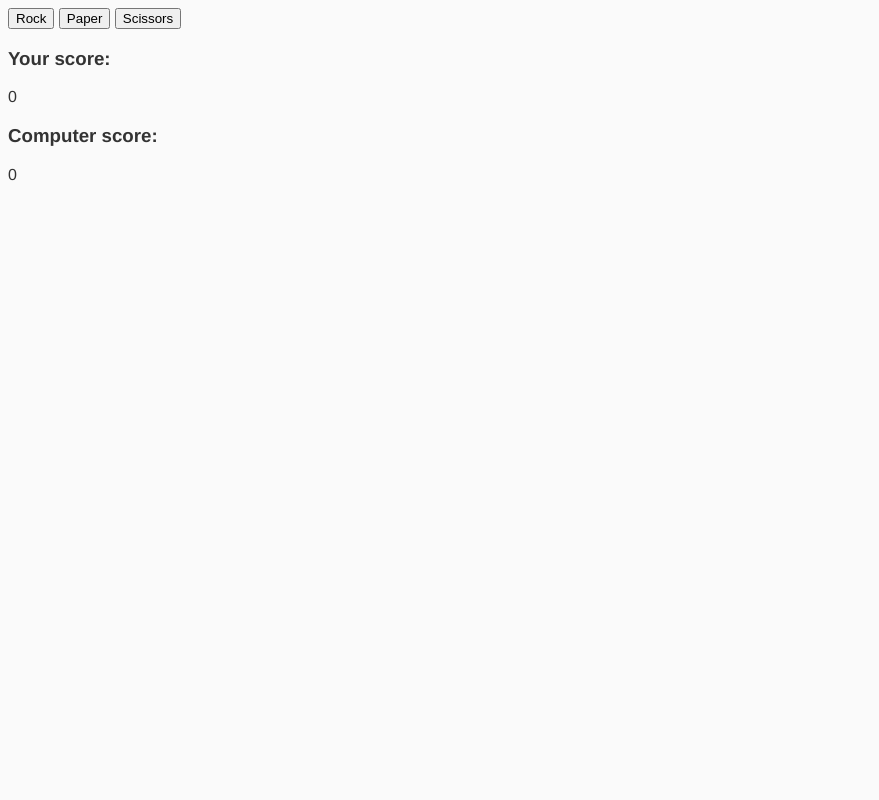
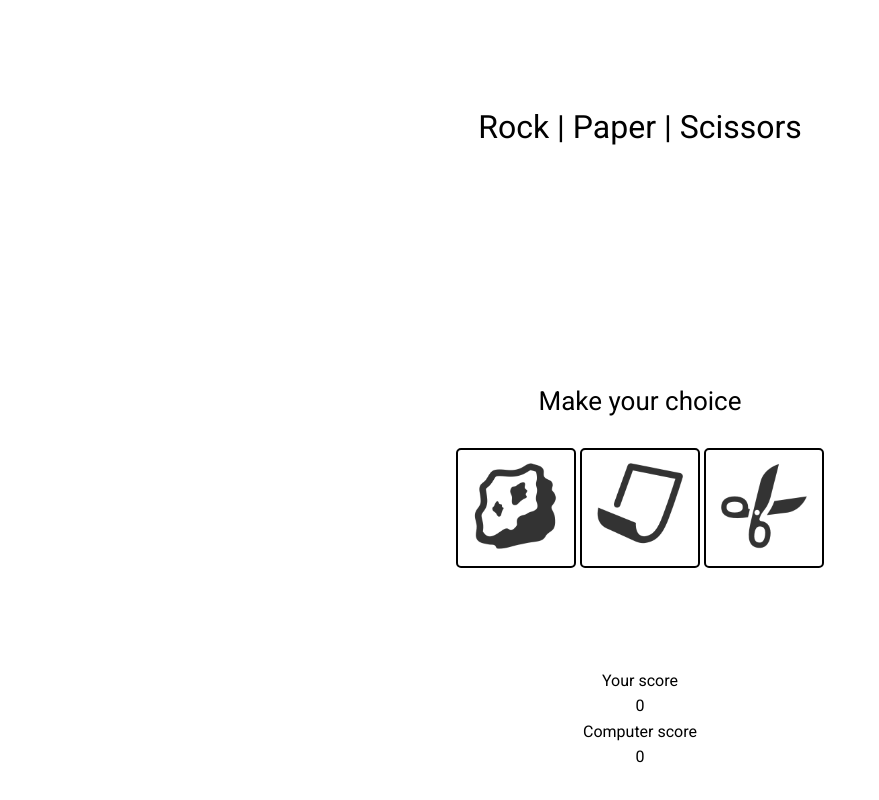
Before and after one commit to memonamadi/rock-paper-scissors, a website: page app/index.html in a window 1280 px wide. Shown: the whole page, without its empty margins (0-879 px from the left). Drawn offline with nearby package versions, Linux system fonts and the light colour scheme; files that its build step writes are made by us from their sources.

Commit message:
refactored js and html and started styling

```diff
--- a/app/index.html
+++ b/app/index.html
@@ -2,7 +2,7 @@
 <html lang="">
   <head>
     <meta charset="utf-8">
-    <title>rock paper scissors</title>
+    <title>Rock Paper Scissors</title>
     <meta name="description" content="">
     <meta name="viewport" content="width=device-width, initial-scale=1">
 
@@ -15,6 +15,7 @@
     <!-- endbower -->
     <!-- endbuild -->
     <!-- build:css(.tmp) styles/main.css -->
+    <link href='https://fonts.googleapis.com/css?family=Roboto' rel='stylesheet' type='text/css'>
     <link rel="stylesheet" href="styles/main.css">
     <!-- endbuild -->
   </head>
@@ -30,27 +31,42 @@
     <!-- endbower -->
     <!-- endbuild -->
 
-    <button data-id="rock">Rock</button>
-    <button data-id="paper">Paper</button>
-    <button data-id="scissors">Scissors</button>
+    <div id="main_wrapper">
 
-    <div>
-      <p id="results"></p>
-    </div>
+      <h1>Rock | Paper | Scissors</h1>
 
-    <div id="score">
+      <section class="options_container">
+        <h2>Make your choice</h2>
+        <button data-id="rock">
+          <img src="images/rock.png" alt="rock">
+        </button>
+        <button data-id="paper">
+          <img src="images/paper.png" alt="paper">
+        </button>
+        <button data-id="scissors">
+          <img src="images/scissors.png" alt="scissors">
+        </button>
+      </section>
+
+      <section id="feedback">
+        <p></p>
+      </section>
+
+      <section id="score">
         <div id="user_score">
-        <h3>Your score:</h3>
+          <h3>Your score</h3>
           <p>0</p>
         </div>
         <div id="computer_score">
-        <h3>Computer score:</h3>
+          <h3>Computer score</h3>
           <p>0</p>
         </div>
-    </div>
+      </section>
 
-    <div>
-      <p id="end_game"></p>
+      <section id="game_results">
+        <p></p>
+      </section>
+
     </div>
 
     <!-- build:js scripts/main.js -->
--- a/app/scripts/main.js
+++ b/app/scripts/main.js
@@ -4,11 +4,11 @@
 
 	$("button").on("click", function() {
 
-  		var userChoice = this.dataset.id;
+  		var userChoice = $("button").data("id");
   		var choices = ["rock", "paper", "scissors"];
   		var computerChoice = choices[Math.floor(Math.random() * choices.length)];
-  		var showResult = document.getElementById("results");
-  		var scoreContainer = document.getElementById("score");
+  		var showResult = $("#feedback p");
+  		var scoreContainer = $("#score");
   		var userScoreContainer = $("#user_score p");
   		var computerScoreContainer = $("#computer_score p");
   		var userScore = 0;
@@ -17,17 +17,15 @@
   		var computerOldScore = computerScoreContainer.html();
   		var userNewScore;
   		var computerNewScore;
-  		var gameResult = $("#end_game");
+  		var gameResult = $("#game_results p");
 
   		results(userChoice, computerChoice);
 
-  		if(endOfGame)
-  			{
-  				console.log('end of game');
-  				endOfGame = false;
-  				resetScore();
-  				resetEndGameMessage();
-  			}
+  		if(endOfGame) {
+  			endOfGame = false;
+  			resetScore();
+  			resetEndGameMessage();
+  		}
 
   		endGameMessage();
 
@@ -51,17 +49,17 @@
 
         			switch(choice2) {
           				case obj[i].defeats:
-            				showResult.innerHTML = obj[i].name + " defeats " + obj[i].defeats;
+            				showResult.html(obj[i].name + " defeats " + obj[i].defeats);
             				userNewScore = parseFloat(userOldScore) + 1;
             				userScoreContainer.html(userNewScore);
             				break;
           				case obj[i].loses:
-            				showResult.innerHTML = obj[i].name + " loses to " + obj[i].loses;
+            				showResult.html(obj[i].name + " loses to " + obj[i].loses);
             				computerNewScore = parseFloat(computerOldScore) + 1;
             				computerScoreContainer.html(computerNewScore);
             				break;
           				case obj[i].name:
-            				showResult.innerHTML = obj[i].name + " ties " + obj[i].name;
+            				showResult.html(obj[i].name + " ties " + obj[i].name);
             				break;
         			}
 
--- a/app/styles/main.scss
+++ b/app/styles/main.scss
@@ -1,31 +1,49 @@
 // bower:scss
 // endbower
 
-body {
-  background: #fafafa;
-  font-family: "Helvetica Neue", Helvetica, Arial, sans-serif;
-  color: #333;
+@import 'partials/_reset';
+@import 'partials/_variables';
+
+html {
+  height: 100%;
 }
 
-.hero-unit {
-  margin: 50px auto 0 auto;
-  width: 300px;
-  font-size: 18px;
-  font-weight: 200;
-  line-height: 30px;
-  background-color: #eee;
-  border-radius: 6px;
-  padding: 60px;
+body {
+  font-size: $body-font-size;
+  font-family: 'Roboto', sans-serif;
+  line-height: $line-height;
+  width: 100%;
+  height: 100%;
+}
+
+#main_wrapper {
+  display: block;
+  margin: 0 auto;
+  width: 80%;
+  height: 100%;
+  text-align: center;
   h1 {
-    font-size: 60px;
-    line-height: 1;
-    letter-spacing: -1px;
+    font-size: $h1-s;
+    padding: 10% 0;
   }
 }
 
-.browsehappy {
-  margin: 0.2em 0;
-  background: #ccc;
-  color: #000;
-  padding: 0.2em 0;
+.options_container {
+  padding: 100px 0;
+  h2 {
+    font-size: $h2-s;
+    padding: 25px 0;
+  }
+  button {
+    width: 120px;
+    height: 120px;
+    padding: 0 10px;
+    border: 2px solid $black;
+    border-radius: 5px;
+    background-color: $white;
+    outline: none;
+    img {
+      max-width: 90%;
+    }
+  }
 }
--- /dev/null
+++ b/app/styles/partials/_reset.scss
@@ -0,0 +1,40 @@
+/* http://meyerweb.com/eric/tools/css/reset/
+   v2.0 | 20110126
+   License: none (public domain)
+*/
+
+html, body, div, span, applet, object, iframe, h1, h2, h3, h4, h5, h6, p, blockquote, pre, a, abbr, acronym, address, big, cite, code, del, dfn, em, img, ins, kbd, q, s, samp, small, strike, strong, sub, sup, tt, var, b, u, i, center, dl, dt, dd, ol, ul, li, fieldset, form, label, legend, table, caption, tbody, tfoot, thead, tr, th, td, article, aside, canvas, details, embed, figure, figcaption, footer, header, hgroup, menu, nav, output, ruby, section, summary, time, mark, audio, video {
+  margin: 0;
+  padding: 0;
+  border: 0;
+  font-size: 100%;
+  font: inherit;
+  vertical-align: baseline; }
+
+/* HTML5 display-role reset for older browsers */
+
+article, aside, details, figcaption, figure, footer, header, hgroup, menu, nav, section {
+  display: block; }
+
+body {
+  line-height: 1; }
+
+ol, ul {
+  list-style: none; }
+
+blockquote, q {
+  quotes: none; }
+
+blockquote {
+  &:before, &:after {
+    content: '';
+    content: none; } }
+
+q {
+  &:before, &:after {
+    content: '';
+    content: none; } }
+
+table {
+  border-collapse: collapse;
+  border-spacing: 0; }
--- /dev/null
+++ b/app/styles/partials/_variables.scss
@@ -0,0 +1,21 @@
+// Typography
+$body-font-size: 100%;
+$font-size-xs: 1em; // 15px
+$font-size-s: 1.067em; // 16px - min screen 480px
+$font-size-m: 1.133em; // 17px - min screen 640px
+$font-size-l: 1.267em; // 19px - min screen 1024px
+
+$h1-s: 2em; // phone
+$h1-m: 2.5em; // tablet
+$h1-l: 3em; // desktop
+
+$h2-s: 1.625em;
+$h2-m: 2em;
+$h2-l: 2.25em;
+
+$line-height: 1.6;
+
+// Colours
+$black: #000000;
+$white: #ffffff;
+$blue: #1695A3;
```
Also changed, not shown: app/apple-touch-icon.png (deleted), app/favicon.ico (deleted), app/images/Rock Paper Scissors Paper.png (deleted), app/images/paper.png (added), app/images/rock.png (renamed from app/images/rock-paper-scissors-rock-icon.png), app/images/scissors.png (renamed from app/images/rock-paper-scissors-scissors-icon.png), 1 other file. Lines whose indentation alone changed are shown as unchanged.
